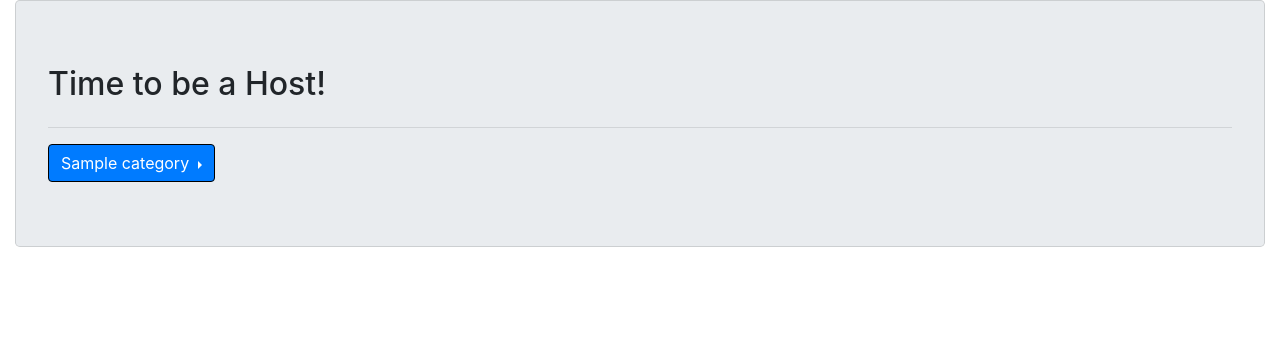
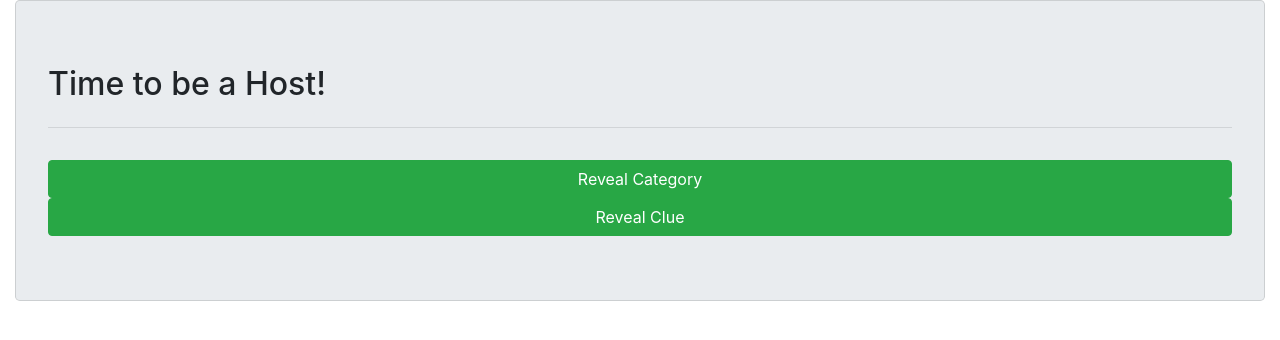
Before and after one commit to cazier/jeopardy, a Flask app: template templates/host.html in a window 1280 px wide. Shown: the part 56-396 px from the top of the page. Run offline with Flask 2, Linux system fonts and the light colour scheme; the template is opened without the code that fills it: most values are stand-ins (such as "Sample title", 1, 10 or a date in 2020); some libraries are stand-ins or nearby versions.

Commit message:
Revert "Removed double clicking clues and weird host tabling"
This reverts commit 94cb3361a977468e221763da66bd9245ed291e12 [formerly 8b0b7a6833813c5d1a80df6b7d8accda0176d6ca].


Former-commit-id: f1ec70fa68cee4a69c8a94de8be9cc8919daf4f9

```diff
--- a/templates/host.html
+++ b/templates/host.html
@@ -22,10 +22,12 @@
                         Time to be a Host!
                     </h2>
                     <hr>
-                    <div id="categories">
-                        <div class="btn-group-vertical" role="group">
+                    {% if game.round <= 2 %}
+                        {% for width in range(2) %}
+                            <div id="categories" class="{% if width == 0 %}d-none d-md-block{% elif width == 1 %}d-md-none{% endif %}">
+                                <div class="{% if width == 0 %}btn-group{% elif width == 1 %}btn-group-vertical{% endif %}" role="group">
                                     {% for name in game.board.categories %}
-                                <div class="btn-group dropright" role="group">
+                                        <div class="btn-group{% if width == 1 %} dropright{% endif %}" role="group">
                                             <button type="button" class="btn btn-primary dropdown-toggle" data-toggle="dropdown" id="c_{{ name.index }}" aria-haspopup="true" aria-expanded="false">
                                                 {{ name.category }}
                                             </button>
@@ -40,6 +42,15 @@
                                     {% endfor %}
                                 </div>
                             </div>
+                        {% endfor %}
+                    {% else %}
+                    <table class="table" style="width: 100%;">
+                        <tr id='players'>
+                        </tr>
+                    </table>
+                        <button class="btn btn-success" id="reveal_category">Reveal Category</button>
+                        <button class="btn btn-success" id="reveal_clue">Reveal Clue</button>
+                    {% endif %}
                  <div class="modal fade" id="question_modal" tabindex="-1" role="dialog" aria-labelledby="question-modal-holder" aria-hidden="true">
                   <div class="modal-dialog modal-dialog-centered" role="document">
                     <div class="modal-content">
@@ -89,8 +100,7 @@
     </div>
     <script type="text/javascript">
         $('button').click(function(event) {
-            if (this.className.includes('show-question') & !this.className.includes(
-                'disabled')) {
+            if (this.className.includes('show-question')) {
                 socket.emit('question_clicked', {
                     'identifier': this.id,
                     'room': '{{ game.room }}'
@@ -140,6 +150,18 @@
                     'room': '{{ game.room }}'
                 });
             }
+
+            else if (this.id == 'reveal_category') {
+                socket.emit('reveal_category', {
+                    'room': '{{ game.room }}'
+                });
+            }
+
+            else if (this.id == 'reveal_clue') {
+                socket.emit('reveal_clue', {
+                    'room': '{{ game.room }}'
+                });
+            }
         });
 
         socket.on('question_revealed', function(message) {
@@ -174,7 +196,11 @@
         });
 
         socket.on('round_started', function(message) {
-            $("<form method='POST' action='" + document.url + "'><input type='hidden' name='room' value='{{ game.room }}'/></form>").appendTo("body").submit();
+            $("<form method='POST' action='" + document.URL + "'><input type='hidden' name='room' value='{{ game.room }}'/></form>").appendTo("body").submit();
+        });
+
+        socket.on('wagerer_received', function(message) {
+            $('#players').append('<th style="text-align: center;">' + message['player'] + '</th>');
         });
 
 
```
Lines whose indentation alone changed are shown as unchanged.
